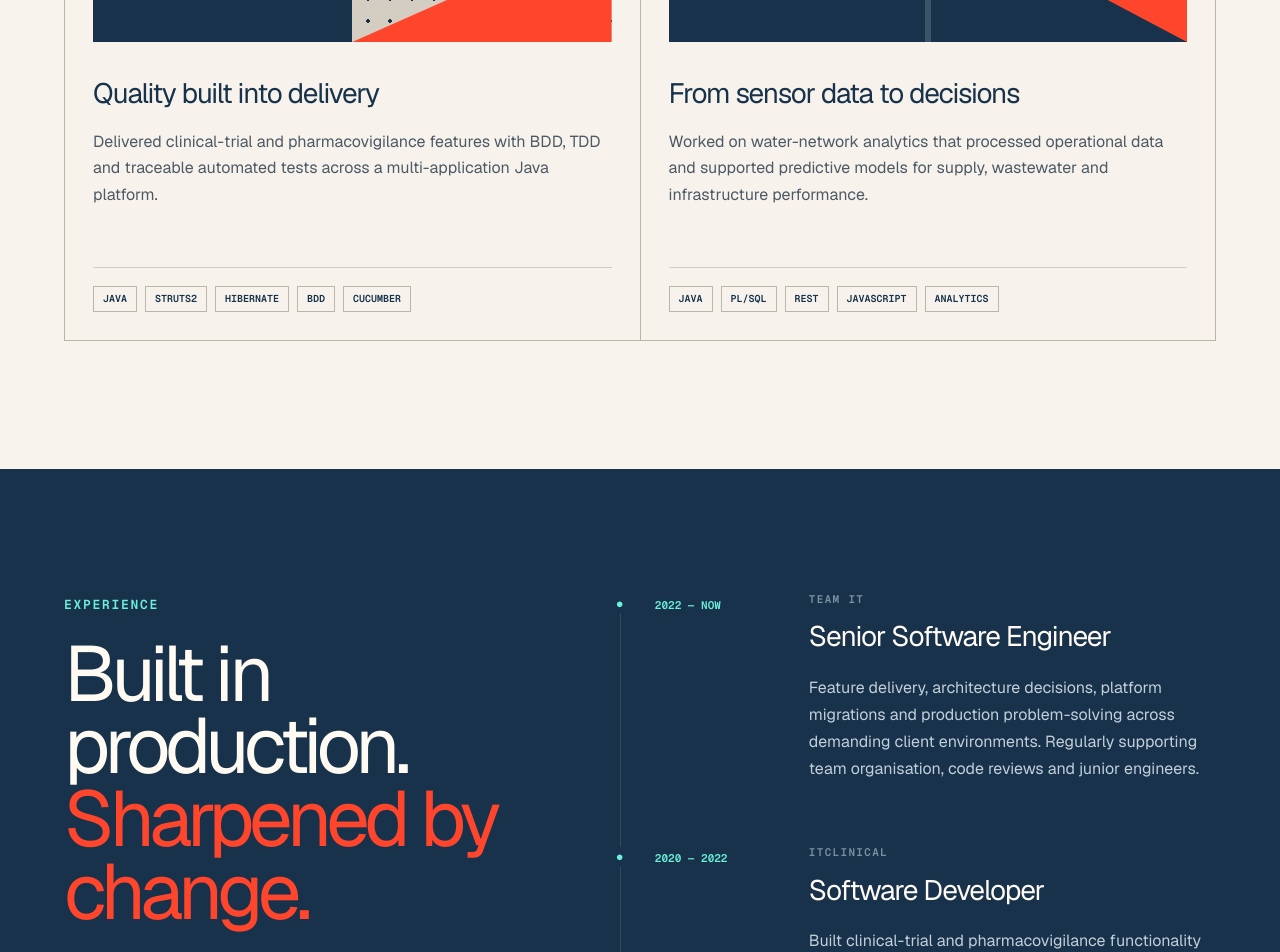
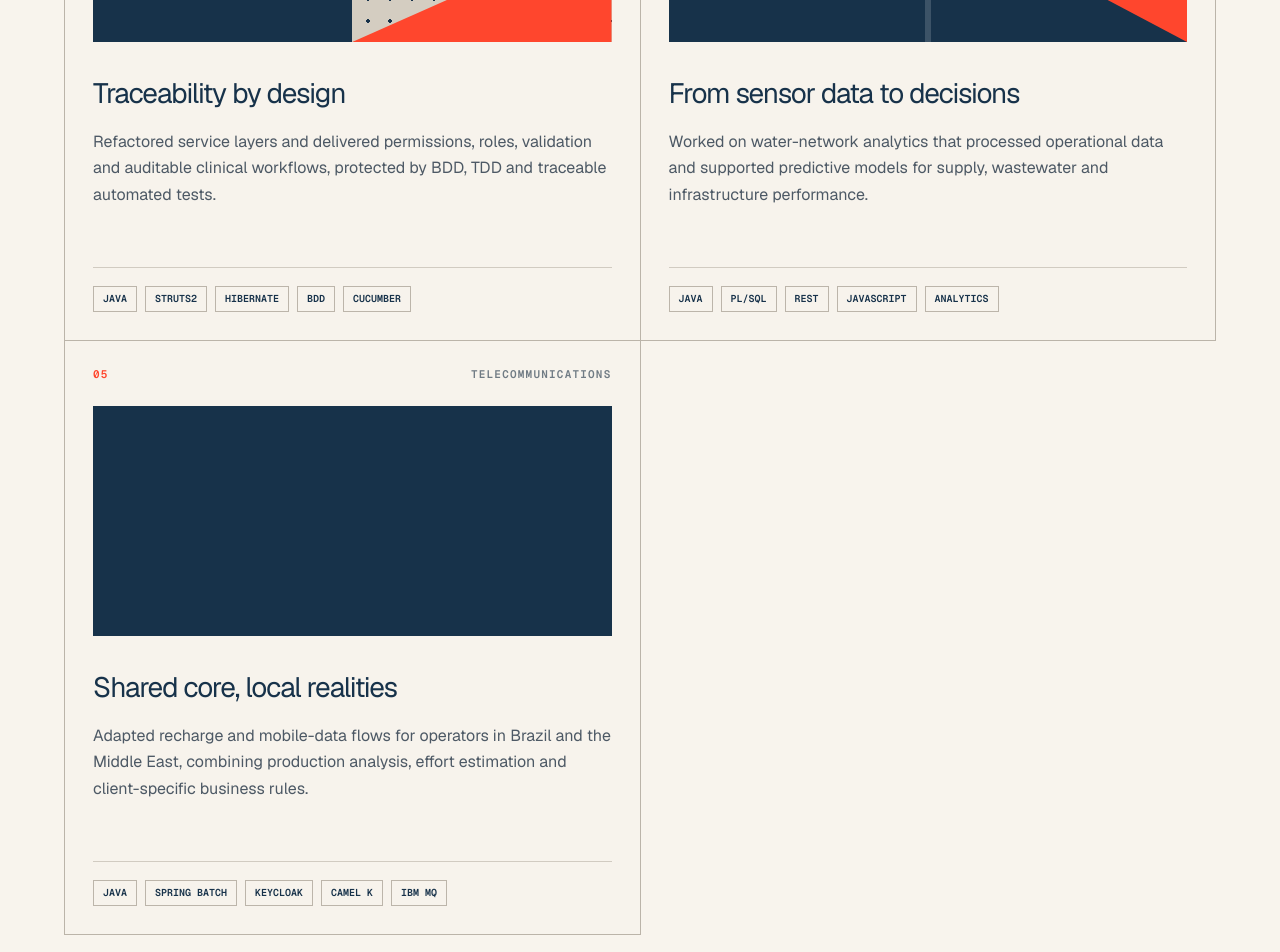
Before and after one commit to Findmucker/eduardo-carvalho-cv, a Next.js app: page / in a window 1280 px wide. Shown: the part 2180-3132 px from the top of the page. Built offline with nearby package versions, Linux system fonts and the light colour scheme.

Commit message:
Expand Team IT and project experience

```diff
--- a/app/page.tsx
+++ b/app/page.tsx
@@ -26,13 +26,14 @@ const content = {
     projects: [
       ["Public services", "Systems people rely on", "Built applications connected to Portuguese public-sector and mainframe services, translating complex registration flows and SOAP integrations into dependable software."],
       ["Mobility & identity", "Access at enterprise scale", "Developed identity, permission and application-management capabilities for a global automotive group, integrating external applications through a multilingual platform."],
-      ["Clinical software", "Quality built into delivery", "Delivered clinical-trial and pharmacovigilance features with BDD, TDD and traceable automated tests across a multi-application Java platform."],
+      ["Clinical software", "Traceability by design", "Refactored service layers and delivered permissions, roles, validation and auditable clinical workflows, protected by BDD, TDD and traceable automated tests."],
       ["Infrastructure data", "From sensor data to decisions", "Worked on water-network analytics that processed operational data and supported predictive models for supply, wastewater and infrastructure performance."],
+      ["Telecommunications", "Shared core, local realities", "Adapted recharge and mobile-data flows for operators in Brazil and the Middle East, combining production analysis, effort estimation and client-specific business rules."],
     ],
     experience: "Experience",
     experienceTitle: <>Built in production.<br /><em>Sharpened by change.</em></>,
     roles: [
-      ["2022 — Now", "Team IT", "Senior Software Engineer", "Feature delivery, architecture decisions, platform migrations and production problem-solving across demanding client environments. Regularly supporting team organisation, code reviews and junior engineers."],
+      ["2022 — Now", "Team IT", "Senior Software Engineer", "Delivering and modernising Java platforms across telecommunications and other demanding client environments: recharge and data-plan flows, proprietary integrations, batch processing, platform upgrades, production analysis and effort estimation. Regularly supporting technical decisions, code reviews, team organisation and junior engineers."],
       ["2020 — 2022", "ITClinical", "Software Developer", "Built clinical-trial and pharmacovigilance functionality with Java, Spring, Struts and Hibernate, using Cucumber, BDD and TDD to protect critical paths and maintain meaningful coverage."],
       ["2019 — 2020", "Alter Solutions", "Software Developer", "Developed a Java identity and access platform for the automotive sector: SSO, permissions, application management, external integrations and multilingual content across a microservice environment."],
       ["2018 — 2019", "Atos · Baseform", "Software Developer", "Delivered public-administration integrations and water-infrastructure analytics with Java, SQL, SOAP and REST. Also helped establish a shared UI framework and supported a junior colleague."],
@@ -84,13 +85,14 @@ const content = {
     projects: [
       ["Serviços públicos", "Sistemas de que as pessoas dependem", "Construção de aplicações ligadas a serviços públicos portugueses e sistemas mainframe, transformando fluxos de registo e integrações SOAP complexas em software fiável."],
       ["Mobilidade e identidade", "Acessos à escala empresarial", "Desenvolvimento de identidade, permissões e gestão de aplicações para um grupo automóvel global, integrando aplicações externas numa plataforma multilingue."],
-      ["Software clínico", "Qualidade incorporada na entrega", "Desenvolvimento de funcionalidades para ensaios clínicos e farmacovigilância com BDD, TDD e testes automatizados rastreáveis numa plataforma Java composta por várias aplicações."],
+      ["Software clínico", "Rastreabilidade desde a conceção", "Refatoração das camadas de serviço e desenvolvimento de permissões, perfis, validações e fluxos clínicos auditáveis, protegidos por BDD, TDD e testes automatizados rastreáveis."],
       ["Dados de infraestruturas", "Dos sensores às decisões", "Trabalho em análise de redes de água, processando dados operacionais e apoiando modelos preditivos para abastecimento, águas residuais e desempenho das infraestruturas."],
+      ["Telecomunicações", "Núcleo comum, realidades locais", "Adaptação de fluxos de carregamentos e planos de dados para operadores no Brasil e no Médio Oriente, combinando análise de produção, estimativas de esforço e regras de negócio específicas de cada cliente."],
     ],
     experience: "Experiência",
     experienceTitle: <>Construído em produção.<br /><em>Aperfeiçoado pela mudança.</em></>,
     roles: [
-      ["2022 — Presente", "Team IT", "Engenheiro de Software Sénior", "Desenvolvimento de funcionalidades, decisões de arquitetura, migrações de plataformas e resolução de problemas em produção em ambientes exigentes. Apoio regular à organização da equipa, revisões de código e engenheiros juniores."],
+      ["2022 — Presente", "Team IT", "Engenheiro de Software Sénior", "Desenvolvimento e modernização de plataformas Java em telecomunicações e noutros ambientes exigentes: fluxos de carregamentos e planos de dados, integrações proprietárias, processamento batch, atualizações de plataforma, análise de produção e estimativas de esforço. Apoio regular a decisões técnicas, revisões de código, organização da equipa e engenheiros juniores."],
       ["2020 — 2022", "ITClinical", "Programador de Software", "Desenvolvimento de funcionalidades de ensaios clínicos e farmacovigilância com Java, Spring, Struts e Hibernate, recorrendo a Cucumber, BDD e TDD para proteger os fluxos críticos."],
       ["2019 — 2020", "Alter Solutions", "Programador de Software", "Desenvolvimento de uma plataforma Java de identidade e acessos para o setor automóvel: SSO, permissões, gestão de aplicações, integrações externas e conteúdos multilingues num ambiente de microsserviços."],
       ["2018 — 2019", "Atos · Baseform", "Programador de Software", "Entrega de integrações para a administração pública e análise de infraestruturas de água com Java, SQL, SOAP e REST. Contributo para um framework visual comum e acompanhamento de um colega júnior."],
@@ -128,14 +130,15 @@ const projectTags = [
   ["Java", "JSF", "Spring Boot", "Microservices", "AWS"],
   ["Java", "Struts2", "Hibernate", "BDD", "Cucumber"],
   ["Java", "PL/SQL", "REST", "JavaScript", "Analytics"],
+  ["Java", "Spring Batch", "Keycloak", "Camel K", "IBM MQ"],
 ];
 
 const skillGroups = [
-  ["Java 8–21", "Spring Boot", "Spring Framework", "REST APIs", "Microservices"],
+  ["Java 8–21", "Spring Boot", "Spring Framework", "Spring Batch", "REST APIs", "Microservices"],
   ["JPA / Hibernate", "Oracle", "PostgreSQL", "MySQL", "MongoDB", "Lucene"],
   ["JUnit", "Mockito", "TDD / BDD", "Cucumber", "Code review", "Clean code"],
-  ["Docker", "Kubernetes", "Jenkins", "Maven", "Git", "Linux", "Azure", "AWS"],
-  ["SOAP", "JSP", "JSF / PrimeFaces", "Struts2", "Apache Camel", "JavaScript"],
+  ["Docker", "Kubernetes", "Jenkins", "Keycloak", "Maven", "Git", "Linux", "Azure", "AWS"],
+  ["SOAP", "JSP", "JSF / PrimeFaces", "Struts2", "Apache Camel / Camel K", "IBM MQ", "JavaScript"],
 ];
 
 export default function Home() {
```
